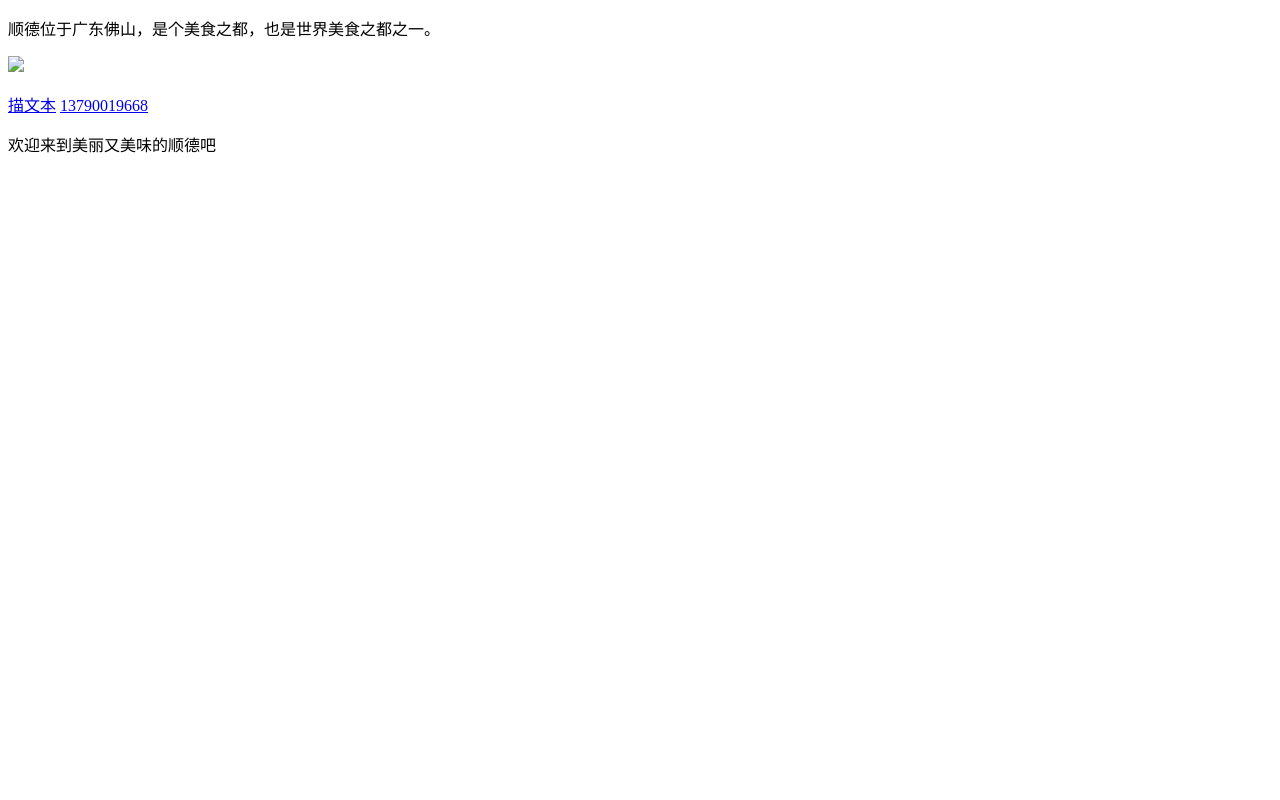
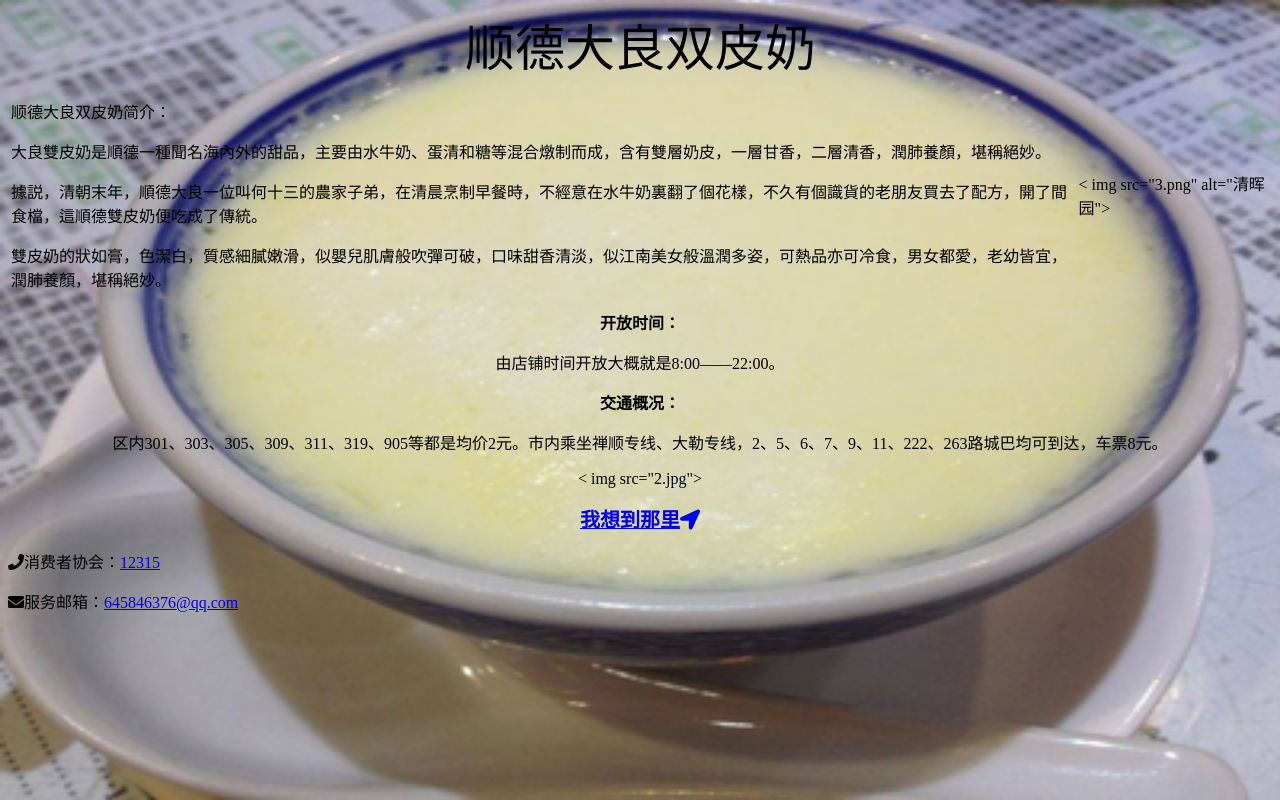
Before and after one commit to 645846376/645846376.github.io, a plain HTML site: page index.html in a window 1280 px wide. Drawn offline with Linux system fonts and the light colour scheme.

Commit message:
Update index.html

```diff
--- a/index.html
+++ b/index.html
@@ -1,26 +1,40 @@
-<!doctype html><!--声明是一个HTML文件-->
-<html>
-  <!--头部开始-->
-  <head>
-    <meta charset="utf-8"><!--规定HTML文档的字符编码为utf-8-->
-    <title>美食之都-顺德</title>
-  </head>
-  <body>
-    <p>顺德位于广东佛山，是个美食之都，也是世界美食之都之一。</p>
 
-  </body>
- <p align="left"><img src="http://645846376.github.io/favicon .ico
-Find file Copy path
-"></p>
-</html><!doctype html>
-<html>
-  <head>
-    <a href="https://ditu.so.com/?t=map&src=onebox&new=1&dspall=0&k=%E9%A1%BA%E5%BE%B7%E7%BE%8E%E9%A3%9F%E5%9C%B0%E5%9B%BE&c=%E4%BD%9B%E5%B1%B1&new=1">描文本</a><!--默认窗口打开超链接-->
-    <title>以上是美食之都的导航哦
-    一下就是联系电话哦</title>
-  </head>
-<a href="tel:13790019668">13790019668</a>
-  <body>
-    <p>欢迎来到美丽又美味的顺德吧</p>
-  </body>
-</html>
+<head>
+    <meta charset="utf-8">
+    <link rel="icon" href="favicon-20190326043922412.ico" type="image/x-icon"/>
+    <title>顺德美食——大良双皮奶</title>
+    <meta name="keywords" content="顺德双皮奶">
+    <meta name="description" content="
+    顺德双皮奶是出了名的美食，顺德最出名的双皮奶就是民信和仁信了，顺德清辉园就有这两间很出名的店铺，这里聚集了顺德非常好吃的美食——双皮奶">
+    <link rel="canonical" href="https://645695411.github.io/">
+    <link rel="stylesheet" href="https://use.fontawesome.com/releases/v5.8.1/css/all.css" integrity="sha384-50oBUHEmvpQ+1lW4y57PTFmhCaXp0ML5d60M1M7uH2+nqUivzIebhndOJK28anvf" crossorigin="anonymous">
+   <script>
+     var _hmt = _hmt || [];
+     (function() {var hm = document.createElement("script");hm.src = "https://hm.baidu.com/hm.js?3c3c36ed5242f2264a303b413df4a3ed";var s =document.getElementsByTagName("script")[0]; s.parentNode.insertBefore(hm, s);})();
+   </script>
+</head>
+<body background="1.jpg"style=" background-repeat:no-repeat ;background-size:100% 100%;background-attachment: fixed;">
+   <p align="center"><span style="font-size:50px;">顺德大良双皮奶</span></p >
+  <table align="center">
+    <tr>
+      <td>
+        <p>顺德大良双皮奶简介：</p >
+        <p>大良雙皮奶是順德一種聞名海內外的甜品，主要由水牛奶、蛋清和糖等混合燉制而成，含有雙層奶皮，一層甘香，二層清香，潤肺養顏，堪稱絕妙。</p >
+        <p>據説，清朝末年，順德大良一位叫何十三的農家子弟，在清晨烹制早餐時，不經意在水牛奶裏翻了個花樣，不久有個識貨的老朋友買去了配方，開了間食檔，這順德雙皮奶便吃成了傳統。</p >
+        <p>雙皮奶的狀如膏，色潔白，質感細膩嫩滑，似嬰兒肌膚般吹彈可破，口味甜香清淡，似江南美女般溫潤多姿，可熱品亦可冷食，男女都愛，老幼皆宜，潤肺養顏，堪稱絕妙。</p >
+      </td>
+      <td>
+      < img src="3.png" alt="清晖园">
+      </td>
+    </tr>
+  </table>
+   <p align="center"><b>开放时间：</b></p >
+   <p align="center">   由店铺时间开放大概就是8:00——22:00。</p >
+   <p align="center"><b>交通概况：</b></p >
+   <p align="center">  区内301、303、305、309、311、319、905等都是均价2元。市内乘坐禅顺专线、大勒专线，2、5、6、7、9、11、222、263路城巴均可到达，车票8元。</p >
+   <p align="center">< img src="2.jpg"></p >
+   <p align="center"><a href=" " target="_blank"><b><span style="font-size:20px;">我想到那里<i class="fas
+    fa-location-arrow"></i></span></b></a ></p >
+   <p><i class="fas fa-phone"></i>消费者协会：<a href="tel:18566075942">12315</a ></p >
+   <p><i class="fas fa-envelope"></i>服务邮箱：<a href="mailto:645695411@qq.com">645846376@qq.com</a ></p >
+   <a target="_blank" href="http://wpa.qq.com/msgr
```
